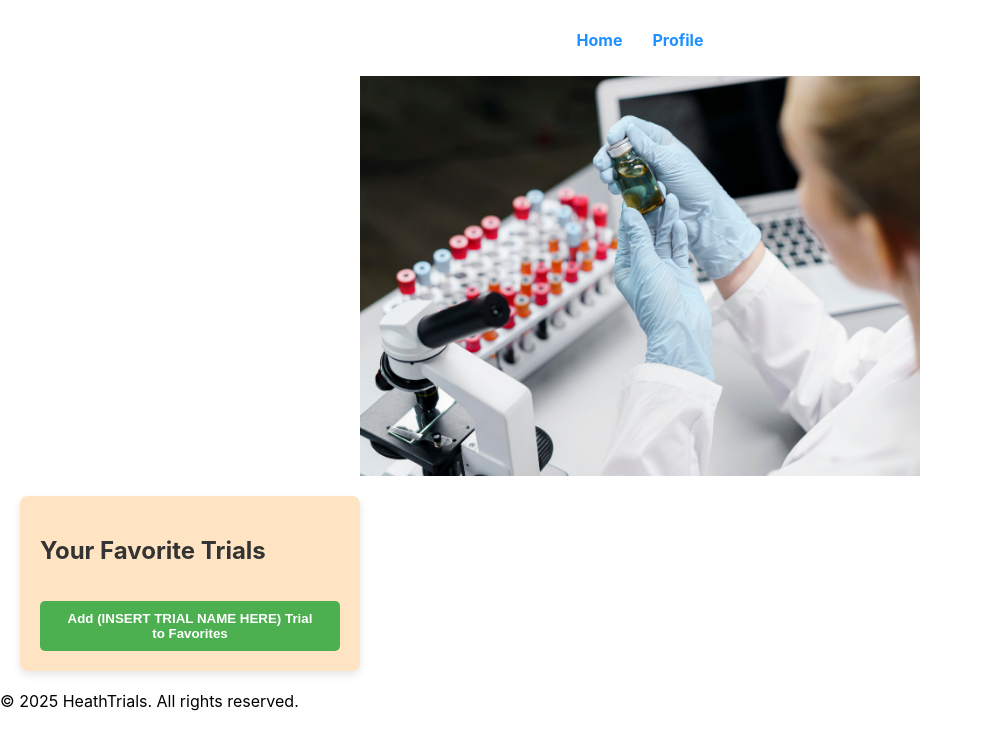
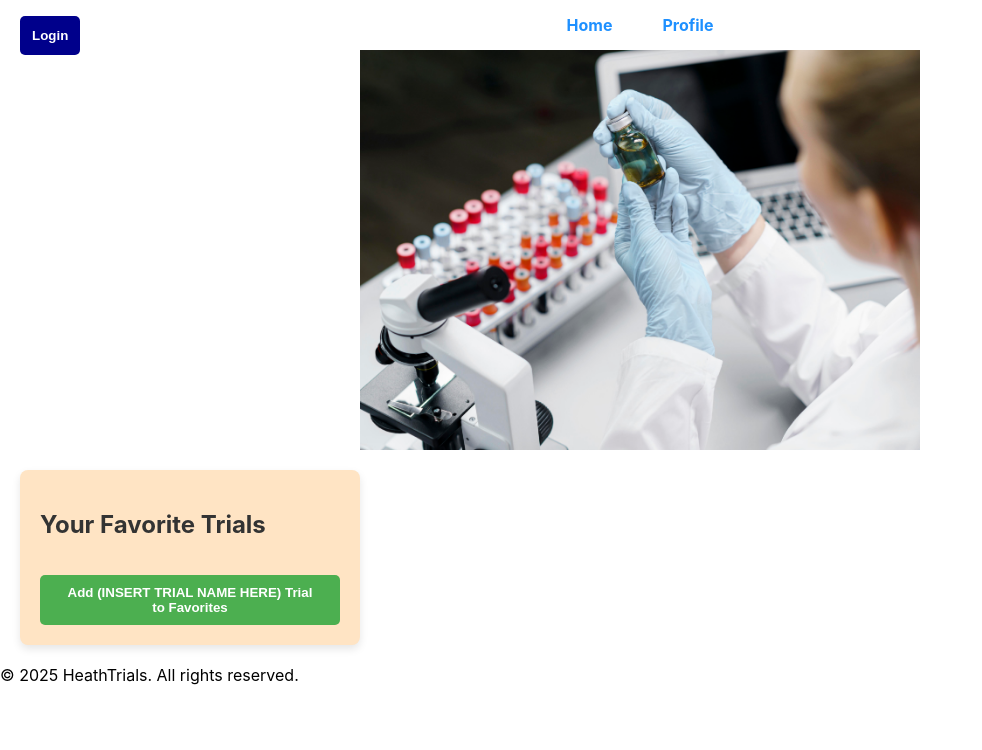
Before and after one commit to Murphy-Cummins/HealthTrials, a React (Create React App) app in the folder frontend/frontend/: page /favorites in a window 1280 px wide. Shown: the top 750 px of the page, without its empty margins (0-982 px from the left). Built offline with nearby package versions, Linux system fonts and the light colour scheme.

Commit message:
Fixing button positions

```diff
--- a/frontend/frontend/src/components/Header.js
+++ b/frontend/frontend/src/components/Header.js
@@ -10,12 +10,36 @@ const Header = () => {
         <Router>
             <div className="Header">
                {/* Navigation Links to the user's favorite trials and profile*/}
-               <nav>
-                 <ul>
-                   <li><Link to="/">Home</Link></li>
-                   <li><Link to="/profile">Profile</Link></li>
-                 </ul>
-               </nav>
+               <nav style={
+                {
+                  display: 'flex',
+                  alignItems: 'center',
+                  justifyContent: 'center',
+                  position: 'relative',
+                  height: '50px',
+                }
+               }>
+                <div style={
+                  {
+                    position: 'absolute',
+                    left: '20px',
+                  }
+                }>
+                <button>Login</button>
+                </div>
+                 <ul style={
+                  {
+                    display: 'flex',
+                    listStyle: 'none',
+                    gap: '20px',
+                    margin: 0,
+                    padding: 0,
+                  }
+                 }>
+                  <li><Link to="/">Home</Link></li>
+                  <li><Link to="/profile">Profile</Link></li>
+                  </ul>
+                 </nav>
 
                <ImageSwitcher/>
                {/* Routing Setup */}
```
